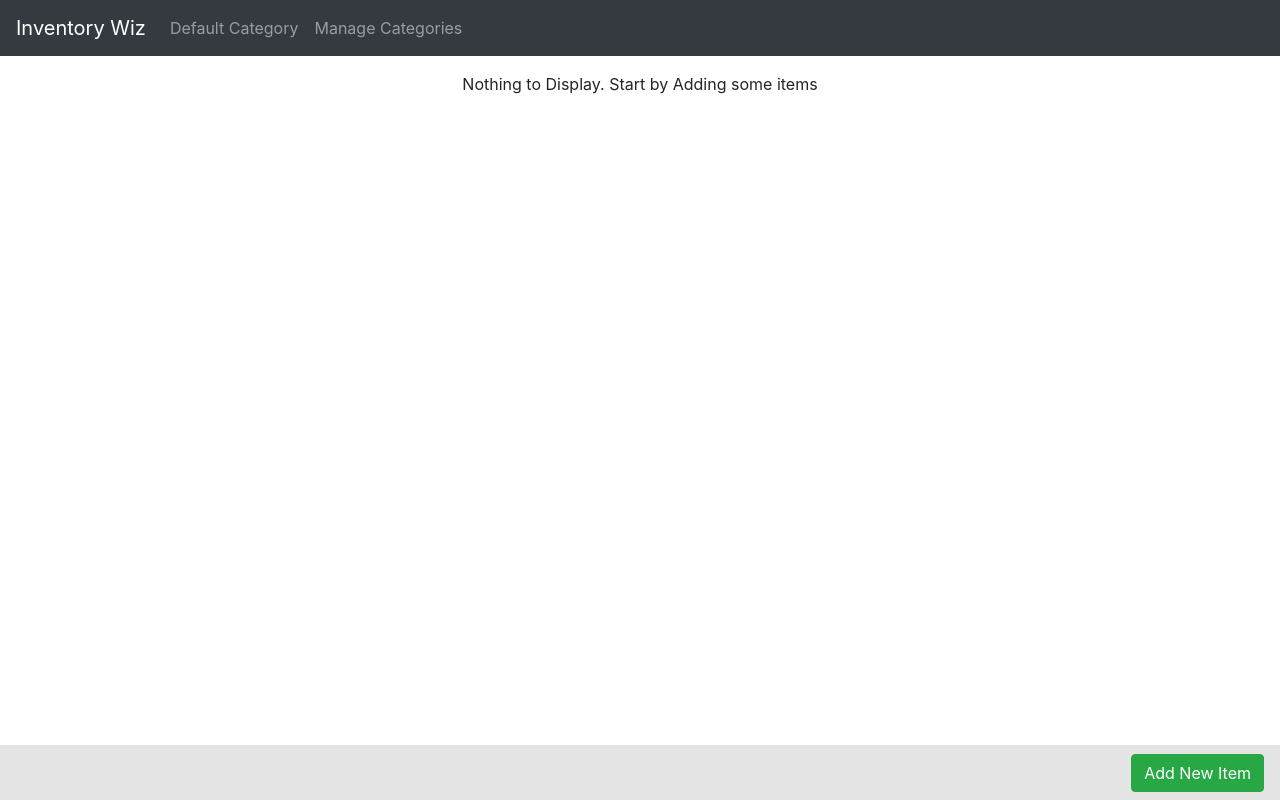
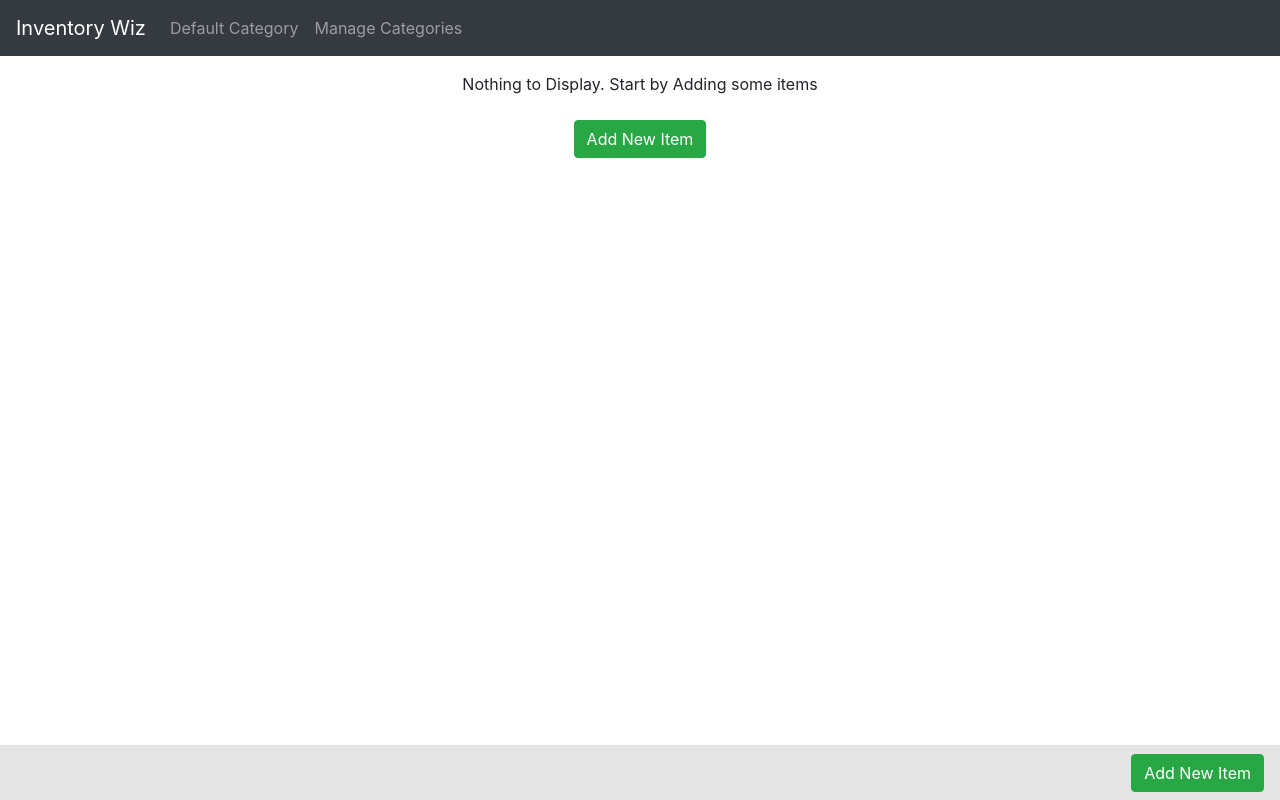
Before and after one commit to shashank1010/InventoryList, a React (Create React App) app: page /dashboard in a window 1280 px wide. Built offline with nearby package versions, Linux system fonts and the light colour scheme.

Commit message:
Show Create button if no data

```diff
--- a/src/components/InventoryList/InventoryList.component.jsx
+++ b/src/components/InventoryList/InventoryList.component.jsx
@@ -10,6 +10,11 @@ const InventoryList = ({ inventory = [] }) => {
     const { categoryId } = useParams();
     const [newitem, setNewitem] = useState(null);
     const oldInventory = usePrevious([...inventory])
+    const CreateButton = () => (
+        <Button className="ml-auto" variant="success" onClick={ () => {
+            setNewitem({ name: '', category: null, fields: {} });
+        } }>Add New Item</Button>
+    )
     useEffect(() => {
         if (newitem && inventory.length > oldInventory.length) {
             setNewitem(null);
@@ -25,7 +30,8 @@ const InventoryList = ({ inventory = [] }) => {
                 inventoryMap.length === 0
                 && !newitem
                 && <Col className="text-center">
-                    Nothing to Display. Start by Adding some items
+                    Nothing to Display. Start by Adding some items <br /> <br />
+                    <CreateButton />
                 </Col>
             }
             {
@@ -35,9 +41,7 @@ const InventoryList = ({ inventory = [] }) => {
         </Row>
 
         <Navbar fixed="bottom" className="border-top footer-nav">
-            <Button className="ml-auto" variant="success" onClick={ () => {
-                setNewitem({ name: '', category: null, fields: {} });
-            } }>Add New Item</Button>
+            <CreateButton />
         </Navbar>
     </>
 }
--- a/src/components/ManageCategories/ManageCategories.component.jsx
+++ b/src/components/ManageCategories/ManageCategories.component.jsx
@@ -7,18 +7,22 @@ import { addNewCategory } from '../../store/actions.js';
 
 const ManageCategories = ({ categories = [], addNewCategory }) => {
     const categoryDom = categories.map((category, i) => <CategoryComponent editMode={true} key={ category.id } category={category} />);
+    const CreateButton = () => (
+        <Button className="ml-auto" variant="success" onClick={ () => {
+            addNewCategory({});
+        } }>Add New Category</Button>
+    );
     return <Row>
         { categoryDom }
         {
                 categoryDom.length === 0
                 && <Col className="text-center">
-                    Nothing to Display. Start by Adding some items
+                    Nothing to Display. Start by Adding some items <br /> <br />
+                    <CreateButton />
                 </Col>
         }
         <Navbar fixed="bottom" className="border-top footer-nav">
-            <Button className="ml-auto" variant="success" onClick={ () => {
-                addNewCategory({});
-            } }>Add New Category</Button>
+            <CreateButton />
         </Navbar>
     </Row>
 }
```
